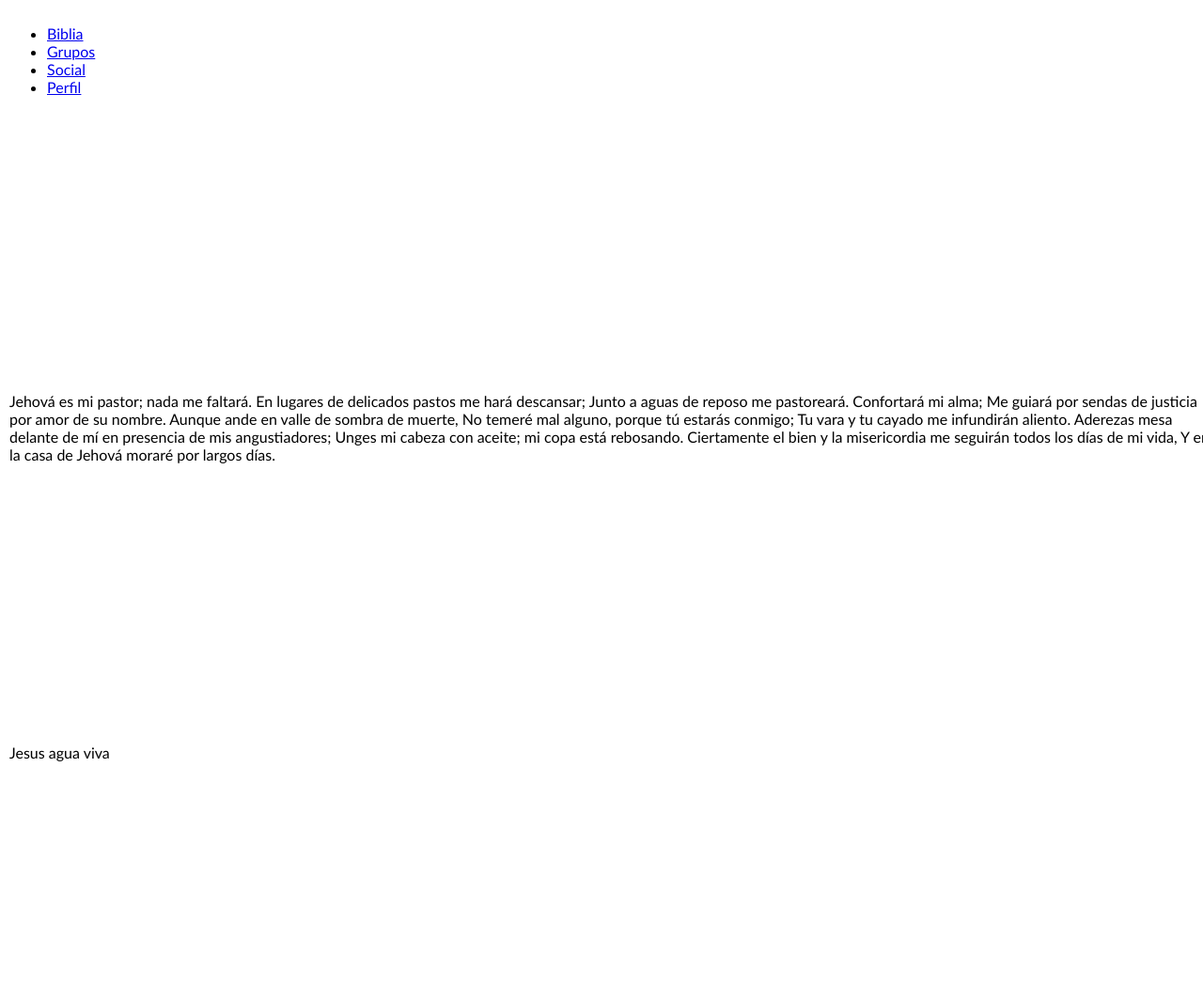
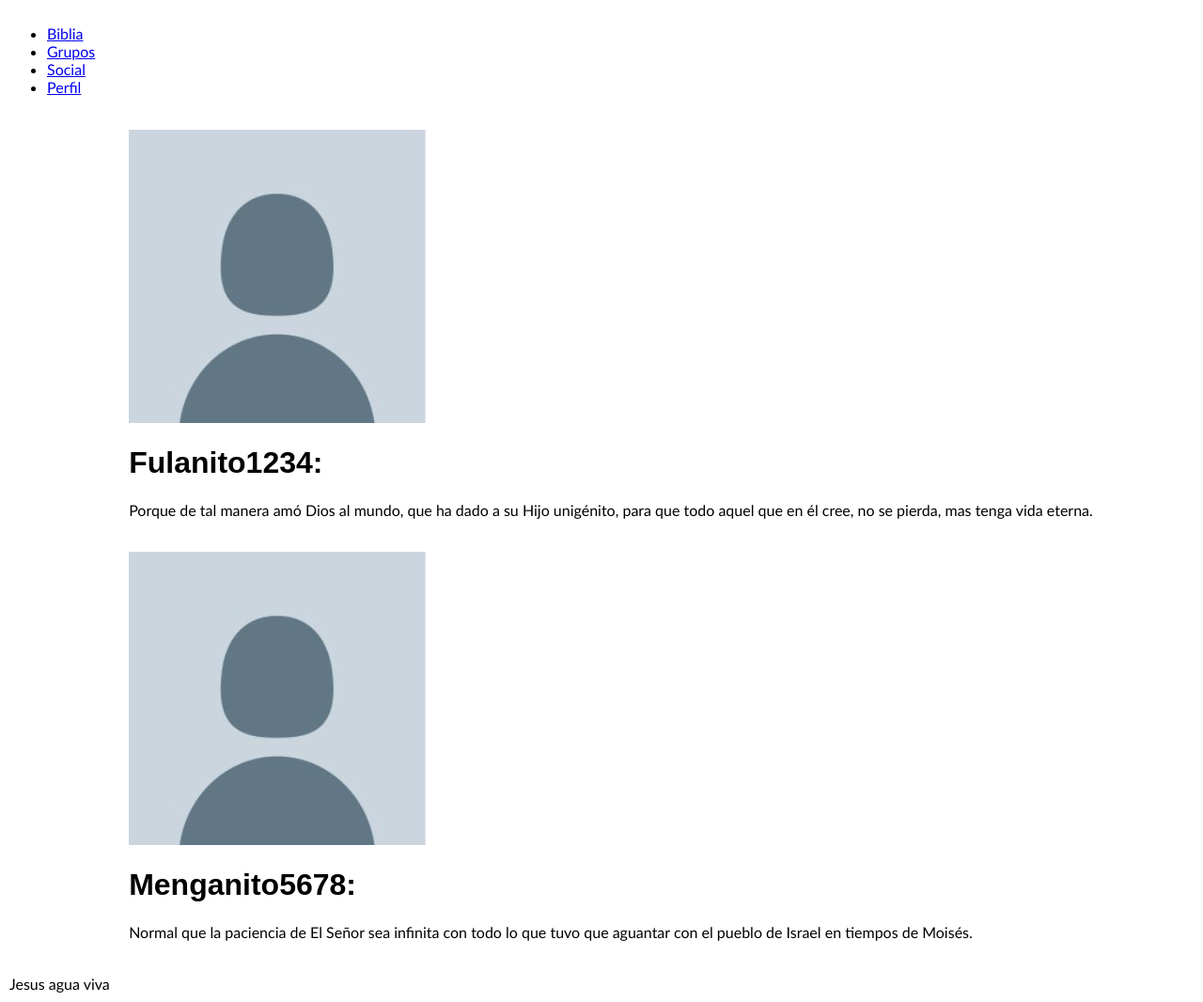
Before and after one commit to Jandro-21/Red-Social-Iglesia, a plain HTML site: page feed.html in a window 1280 px wide. Shown: the whole page at 94% size. Before the commit the page ends 820 px from the top, so only its background shows below. Drawn offline with Linux system fonts and the light colour scheme.

Commit message:
Update feed.html

```diff
--- a/feed.html
+++ b/feed.html
@@ -8,43 +8,32 @@
 </head>
 <body>
    <header>
-    <div class="head">
-        <div calass="nav">
-            <ul>
-                <li><a href="biblia.html">Biblia</a></li>
-                <li><a href="group.html">Grupos</a></li>
-                <li><a href="social.html">Social</a></li>
-                <li><a href="profile.html">Perfil</a></li>
+    <div class="feedhead">
+        <div class="feednav">
+            <ul class="feedul">
+                <li class="fnav"><a class="fa" href="biblia.html">Biblia </a></li>
+                <li class="fnav"><a class="fa" href="group.html">Grupos </a></li>
+               <li class="fnav"><a  class="fa" href="social.html">Social </a></li>
+                <li class="fnav"><a class="fa" href="profile.html">Perfil </a></li>
             </ul>
         </div>
     </div>
    </header>
 
    <main>
-    <div class="versiculo">
-        <p>Jehová es mi pastor; nada me faltará.
 
-        En lugares de delicados pastos me hará descansar;
-
-        Junto a aguas de reposo me pastoreará.
-
-        Confortará mi alma;
-
-        Me guiará por sendas de justicia por amor de su nombre.
-
-        Aunque ande en valle de sombra de muerte,
-
-        No temeré mal alguno, porque tú estarás conmigo;
-
-        Tu vara y tu cayado me infundirán aliento.
-
-        Aderezas mesa delante de mí en presencia de mis angustiadores;
-
-        Unges mi cabeza con aceite; mi copa está rebosando.
-
-        Ciertamente el bien y la misericordia me seguirán todos los días de mi vida,
-
-        Y en la casa de Jehová moraré por largos días.</p>
+    <div class="feed-container">
+        <div class="feedbox">
+            <a href="profile.html"><img class="pfp" src="imagenes/pfp.jpeg"> </a>
+            <h1 class="username">Fulanito1234:</h1>
+            <p class="comment">Porque de tal manera amó Dios al mundo, que ha dado a su Hijo unigénito, para que todo aquel que en él cree, no se pierda, mas tenga vida eterna.</p>
+        </div>
+        <br>
+        <div class="feedbox">
+            <a href="profile.html"><img class="pfp" src="imagenes/pfp.jpeg"> </a>
+            <h1 class="username">Menganito5678:</h1>
+            <p class="comment">Normal que la paciencia de El Señor sea infinita con todo lo que tuvo que aguantar con el pueblo de Israel en tiempos de Moisés.</p>
+        </div>
     </div>
    </main>
 
```
